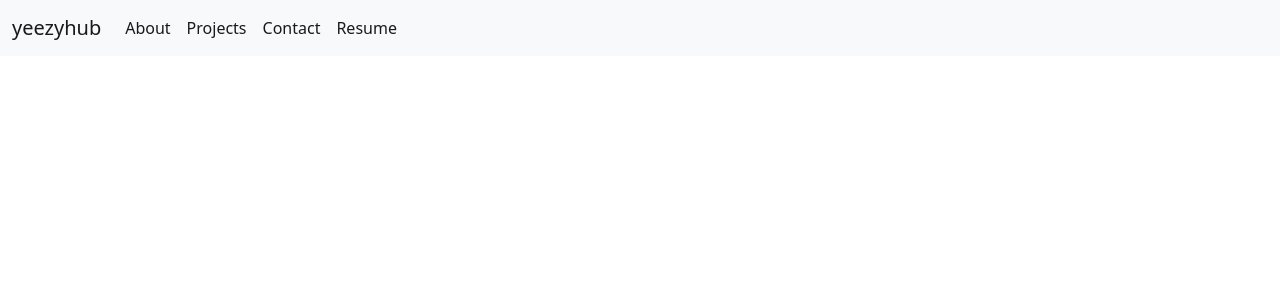
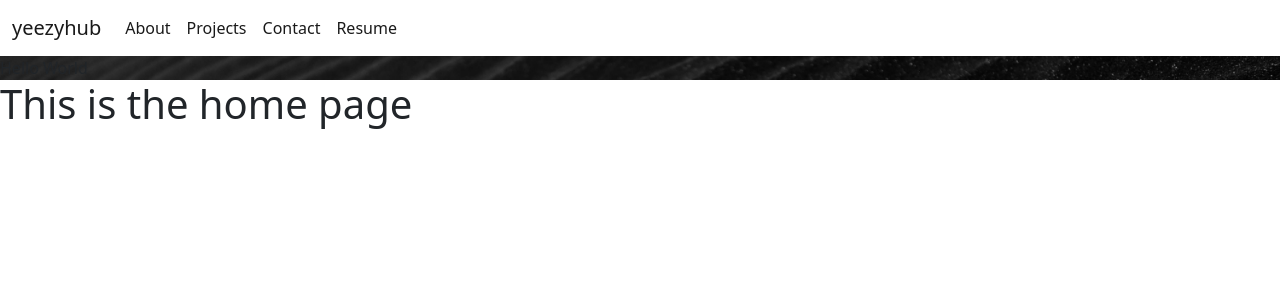
Before and after one commit to yeezyhub/React-Portfolio, a React (Create React App) app: page / in a window 1280 px wide. Shown: the top 300 px of the page. Built offline with nearby package versions, Linux system fonts and the light colour scheme.

Commit message:
The navigation routes are added through React Router

```diff
--- a/package.json
+++ b/package.json
@@ -9,6 +9,7 @@
     "bootstrap": "^5.2.3",
     "react": "^18.2.0",
     "react-dom": "^18.2.0",
+    "react-router-dom": "^6.8.1",
     "react-scripts": "5.0.1",
     "web-vitals": "^2.1.4"
   },
--- a/src/App.js
+++ b/src/App.js
@@ -1,11 +1,17 @@
+import React from 'react';
+import { Routes, Route } from "react-router-dom";
+
 import Header from './components/Header.js';
 import Footer from './components/Footer.js';
+import Navigation from './components/Navigation.js';
+import Project from './components/Project.js';
 
-import Home from './pages/Home.js';
+import Home from "./pages/Home";
+import About from "./pages/About";
+import Contact from "./pages/Contact";
+import Resume from './pages/Resume.js';
 
-import React from 'react';
-import Navigation from './components/Navigation.js';
-
+import background from "../src/assets/images/background.jpg";
 
 // const router = createBrowserRouter([
 //   {
@@ -16,14 +22,24 @@ import Navigation from './components/Navigation.js';
 
 function App() {
   return (
-    // <RouterProvider router={router}>
-    //   <div className="App">
-    //     <Header />
-    //   </div>
-    //   <Footer />
-    // </RouterProvider>
-    <Header />
-  );
+    <div className="App">
+      <Header />
+      <div style={{
+        backgroundImage: `url(${background})`,
+        backgroundRepeat: 'no-repeat',
+        backgroundSize: 'cover'
+    }}>
+        Hello World
+      </div>
+      <Routes>
+        <Route path="/" element={<Home />} />
+        <Route path="about" element={<About />} />
+        {/* <Route path="project" element={<Project />} /> */}
+        <Route path="contact" element={<Contact />} />
+        <Route path="resume" element={<Resume />} />
+      </Routes>
+    </div>
+  )
 }
 
 export default App;
--- a/src/components/Navigation.js
+++ b/src/components/Navigation.js
@@ -1,26 +1,29 @@
 import React from 'react';
+import { Link } from "react-router-dom";
+
 
 export default function Navigation() {
   return (
-        <nav class="navbar navbar-expand-lg navbar-light bg-light">
+    <nav class="navbar navbar-expand-lg navbar-light">
       <div class="container-fluid">
-    <a class="navbar-brand" href="#home">yeezyhub</a>
+        <Link class="navbar-brand" to="home">yeezyhub</Link>
+
         <button class="navbar-toggler" type="button" data-bs-toggle="collapse" data-bs-target="#navbarTogglerDemo02" aria-controls="navbarTogglerDemo02" aria-expanded="false" aria-label="Toggle navigation">
           <span class="navbar-toggler-icon"></span>
         </button>
         <div class="collapse navbar-collapse" id="navbarTogglerDemo02">
           <ul class="navbar-nav me-auto mb-2 mb-lg-0">
             <li class="nav-item">
-          <a class="nav-link active" aria-current="page" href="#about">About</a>
+              <Link class="nav-link active" to="about">About</Link>
             </li>
             <li class="nav-item">
-          <a class="nav-link active" href="#projects">Projects</a>
+              <Link class="nav-link active" to="project">Projects</Link>
             </li>
             <li class="nav-item">
-          <a class="nav-link active" href="#contact">Contact</a>
+              <Link class="nav-link active" to="contact">Contact</Link>
             </li>
             <li class="nav-item">
-          <a class="nav-link active" href="#resume">Resume</a>
+              <Link class="nav-link active" to="resume">Resume</Link>
             </li>
           </ul>
         </div>
--- a/src/components/Project.js
+++ b/src/components/Project.js
@@ -1 +1,10 @@
 import React from 'react';
+
+export default function Project() {
+    return (
+        <div>
+            <h1>This is the projects page</h1>
+        </div>
+    )
+
+}
--- a/src/index.js
+++ b/src/index.js
@@ -1,20 +1,23 @@
 import React from 'react';
 import ReactDOM from 'react-dom/client';
+import './index.css';
 import App from './App';
-import reportWebVitals from './reportWebVitals';
+// import reportWebVitals from './reportWebVitals';
+import { BrowserRouter } from "react-router-dom";
+import { createRoot } from "react-dom/client";
 
 import 'bootstrap/dist/css/bootstrap.css';
 
-
+// const root = createRoot(document.getElementById("root"));
 
 const root = ReactDOM.createRoot(document.getElementById('root'));
 root.render(
-  <React.StrictMode>
+  <BrowserRouter>
     <App />
-  </React.StrictMode>
+  </BrowserRouter>
 );
 
 // If you want to start measuring performance in your app, pass a function
 // to log results (for example: reportWebVitals(console.log))
 // or send to an analytics endpoint. Learn more: https://bit.ly/CRA-vitals
-reportWebVitals();
+// reportWebVitals();
--- a/src/pages/About.js
+++ b/src/pages/About.js
@@ -1 +1,10 @@
 import React from 'react';
+
+export default function About() {
+    return (
+        <div>
+            <h1>This is the about page</h1>
+        </div>
+    )
+
+}
--- a/src/pages/Contact.js
+++ b/src/pages/Contact.js
@@ -1 +1,10 @@
 import React from 'react';
+
+export default function Contact() {
+    return (
+        <div>
+            <h1>This is the contact page</h1>
+        </div>
+    )
+
+}
--- a/src/pages/Home.js
+++ b/src/pages/Home.js
@@ -2,11 +2,12 @@ import React from 'react';
 import Footer from '../components/Footer.js';
 
 
-// REACT ROUTER ADD TO THE PROJECT
-
 export default function Home() {
-    return (
-        <Footer/>
-    )
+  return (
+    // <Footer/>
+    <div>
+      <h1>This is the home page</h1>
+    </div>
+  )
 
 }
--- /dev/null
+++ b/src/pages/Resume.js
@@ -0,0 +1,10 @@
+import React from 'react';
+
+export default function Resume() {
+    return (
+        <div>
+            <h1>This is the resume page</h1>
+        </div>
+    )
+
+}
```
Also changed, not shown: src/assets/images/background.jpg (added), 1 other file (tests, documents, lock files or other folders). Lines whose indentation alone changed are shown as unchanged.
